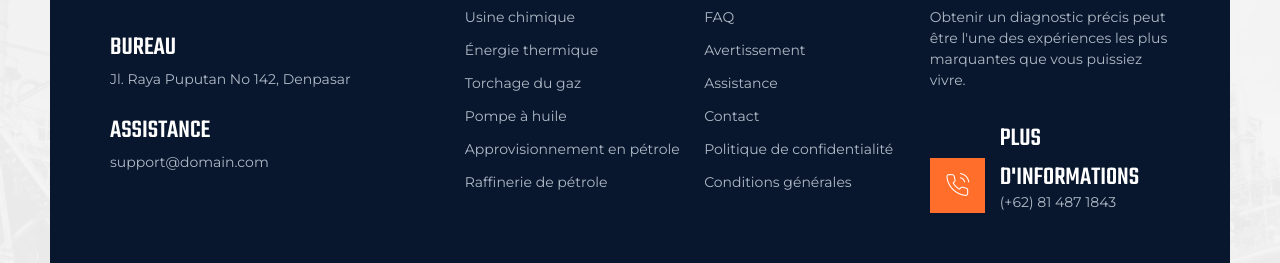
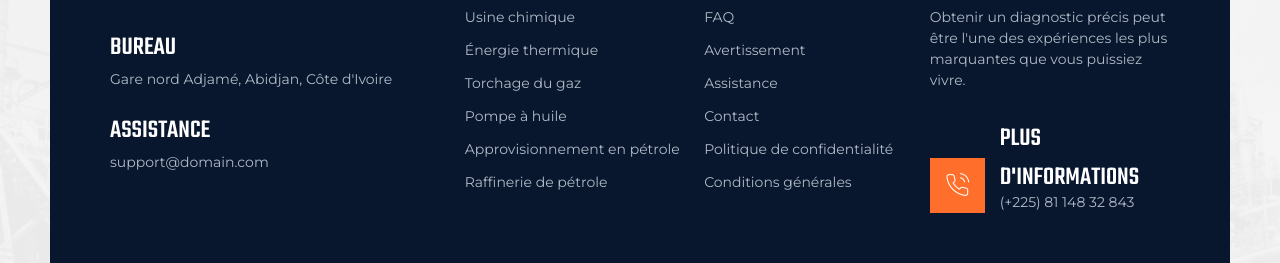
Before and after one commit to toumaniaboubacarbamba/templatepetrol, a Next.js app: page / in a window 1280 px wide. Shown: the part 7115-7378 px from the top of the page. Built offline with nearby package versions, Linux system fonts and the light colour scheme.

Commit message:
fix footer

```diff
--- a/components/Footer.js
+++ b/components/Footer.js
@@ -37,7 +37,7 @@ export default function Footer() {
                                   </h2>
                                 </div>
                                 <div className="heading-section-description">
-                                  Jl. Raya Puputan No 142, Denpasar
+                                  Gare nord Adjamé, Abidjan, Côte d&apos;Ivoire
                                 </div>
                               </div>
                               {" "}
@@ -280,7 +280,7 @@ export default function Footer() {
                                     </span>
                                   </h3>
                                   <p className="elementor-icon-box-description">
-                                    (+62) 81 487 1843
+                                    (+225) 81 148 32 843
                                   </p>
                                 </div>
                               </div>
```
